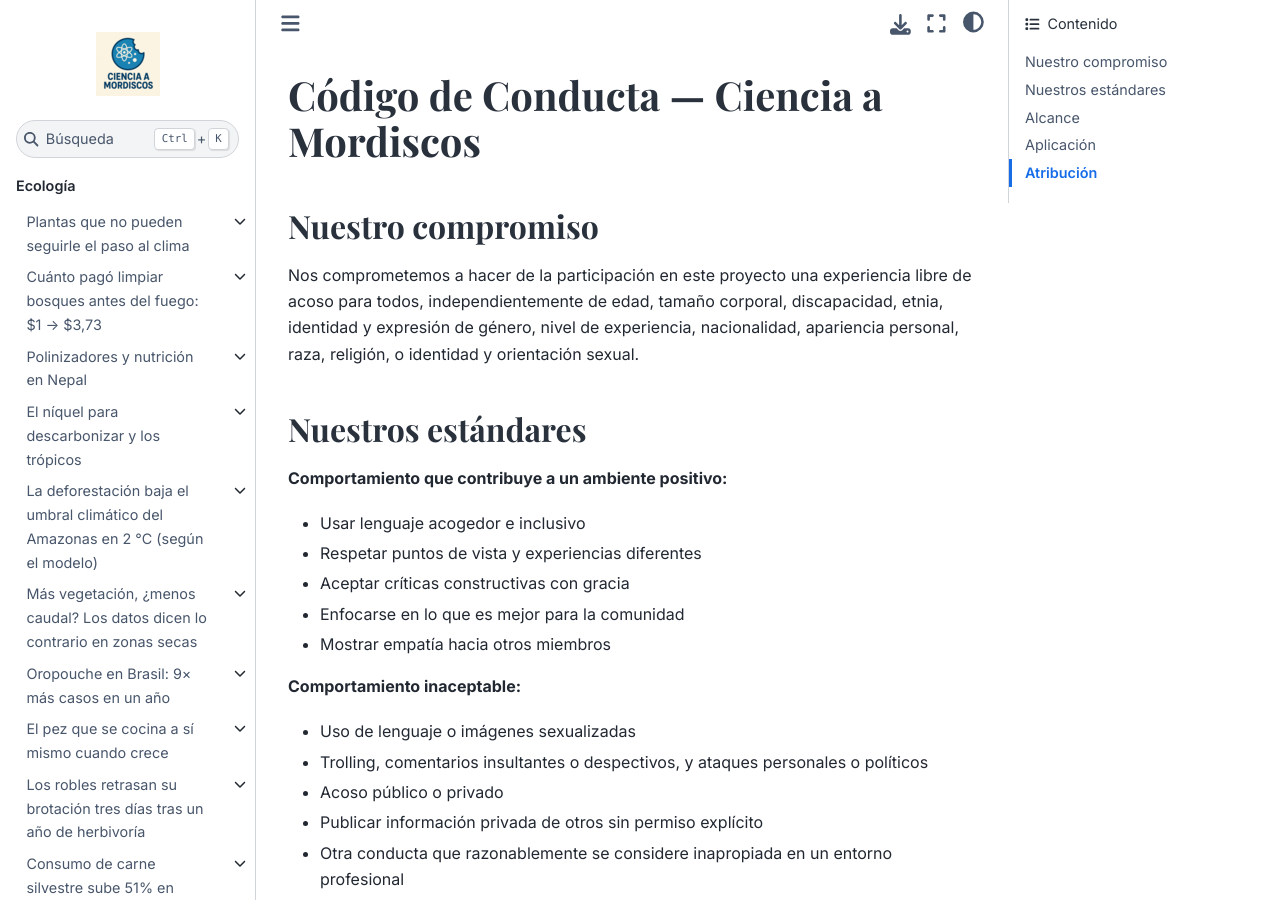
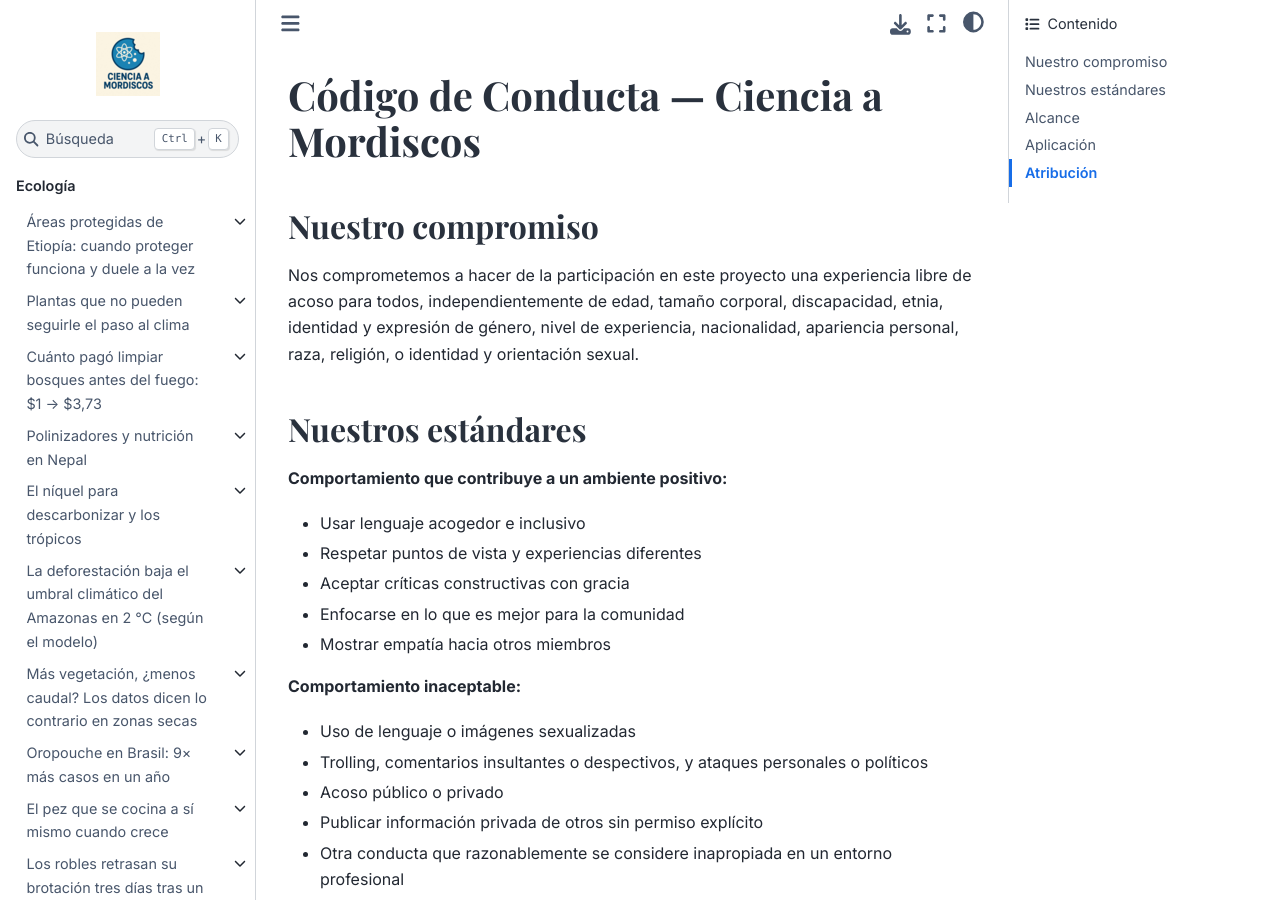
Before and after one commit to Ciencia-a-Mordiscos/lab, a Jupyter Book: the page built from CODE_OF_CONDUCT.md, in a window 1280 px wide and 900 px high. Built offline with Jupyter Book 1.0.4 settings and Sphinx 7.4.7 and the Sphinx Book theme 1.1.4, drawn with Linux system fonts in a browser that asks for light colours; pages that are not in the unit, such as notebooks, are missing from menus.

Commit message:
lab(ecologia): áreas protegidas de Etiopía — funciona y duele a la vez
Nature Ecology & Evolution · 5 gráficas · datos de shapefile oficial Sep 2024 + Results section del paper Open Access.

Co-Authored-By: Claude Opus 4.7 (1M context) <noreply@anthropic.com>

```diff
--- a/_toc.yml
+++ b/_toc.yml
@@ -3,6 +3,11 @@ root: intro
 parts:
 - caption: Ecología
   chapters:
+  - file: papers/2026-05-12-areas-protegidas-etiopia-tradeoffs/README
+    title: "Áreas protegidas de Etiopía: cuando proteger funciona y duele a la vez"
+    sections:
+    - file: papers/2026-05-12-areas-protegidas-etiopia-tradeoffs/notebook
+      title: Notebook
   - file: papers/2026-05-10-rango-plantas-clima-extincion/README
     title: "Plantas que no pueden seguirle el paso al clima"
     sections:
```
Also changed, not shown: README.md (+1 -0 lines), intro.md (+8 -0 lines), papers/2026-05-12-areas-protegidas-etiopia-tradeoffs/README.md (added, +33 -0 lines), 14 other files.
